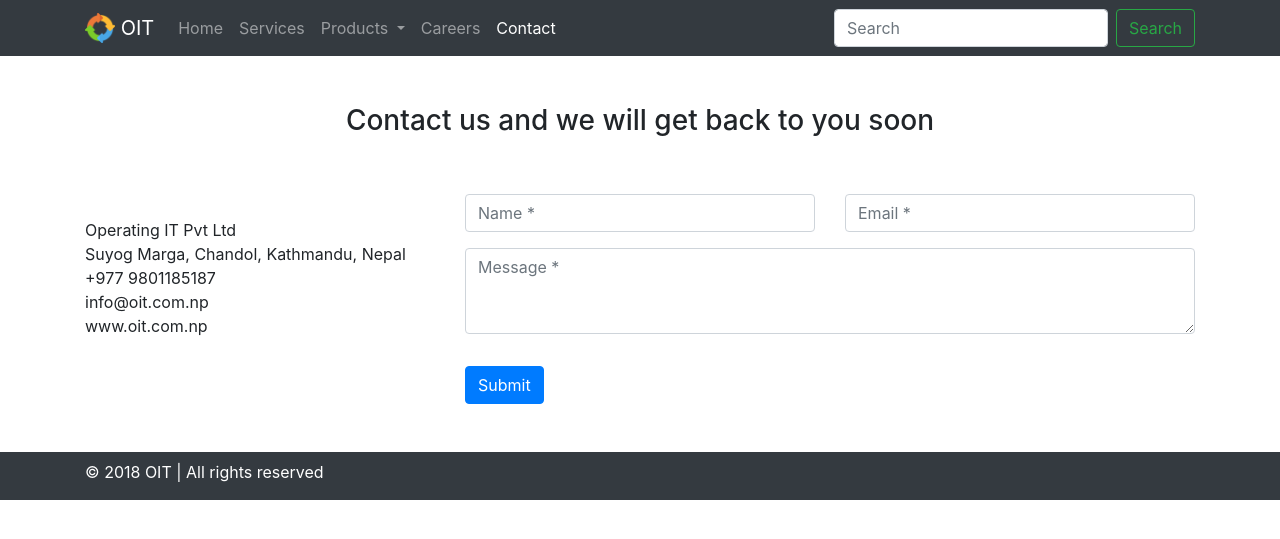
After one commit to navrang-hotel/oit, a Django app: page /base/contact/ in a window 1280 px wide. The commit adds this page. Shown: the top 539 px of the page. Run offline with Django 3.2, Linux system fonts and the light colour scheme; some libraries are stand-ins or nearby versions.

Commit message:
Initial contact page

```diff
--- a/base/templates/base/base_generic.html
+++ b/base/templates/base/base_generic.html
@@ -55,8 +55,8 @@
               <li class="nav-item {% block navCar %}{% endblock %}">
                 <a class="nav-link" href="{% url 'base-careers' %}">Careers</a>
               </li>
-              <li class="nav-item">
-                <a class="nav-link" href="#">Contact</a>
+              <li class="nav-item {% block navCon %}{% endblock %}">
+                <a class="nav-link" href="{% url 'base-contact' %}">Contact</a>
               </li>
             </ul>
             <form class="form-inline my-2 my-lg-0">
--- /dev/null
+++ b/base/templates/base/contact.html
@@ -0,0 +1,38 @@
+{% extends 'base/base_generic.html' %}
+
+{% block navCon %}
+  active
+{% endblock %}
+
+{% block content %}
+  <div class="container">
+    <h3 class="text-center pt-5">Contact us and we will get back to you soon</h3>
+    <div class="row py-5">
+      <div class="col-sm-4">
+        <p class="my-4">
+Operating IT Pvt Ltd<br/>
+Suyog Marga, Chandol, Kathmandu, Nepal<br/>
++977 9801185187<br/>
+info@oit.com.np<br/>
+www.oit.com.np<br/>
+        </p>
+      </div>
+      <div class="col-sm-8">
+        <form>
+          <div class="row">
+            <div class="col">
+              <input type="text" class="form-control" placeholder="Name *">
+            </div>
+            <div class="col">
+              <input type="email" class="form-control" placeholder="Email *">
+            </div>
+          </div>
+          <div class="form-group py-3">
+              <textarea class="form-control" id="exampleFormControlTextarea1" rows="3" placeholder="Message *"></textarea>
+          </div>
+          <button type="submit" class="btn btn-primary">Submit</button>
+        </form>
+      </div>
+    </div>
+  </div>
+{% endblock %}
--- a/base/urls.py
+++ b/base/urls.py
@@ -15,4 +15,5 @@ urlpatterns = [
     path('', views.index, name='base-index'),
     path('services/', views.services, name='base-services'),
     path('careers/', views.careers, name='base-careers'),
+    path('contact/', views.contact, name='base-contact'),
 ]
--- a/base/views.py
+++ b/base/views.py
@@ -29,3 +29,11 @@ def careers(request):
     context = {}
 
     return render(request, template, context)
+
+def contact(request):
+    """View function for contact page."""
+
+    template = 'base/contact.html'
+    context = {}
+
+    return render(request, template, context)
```
